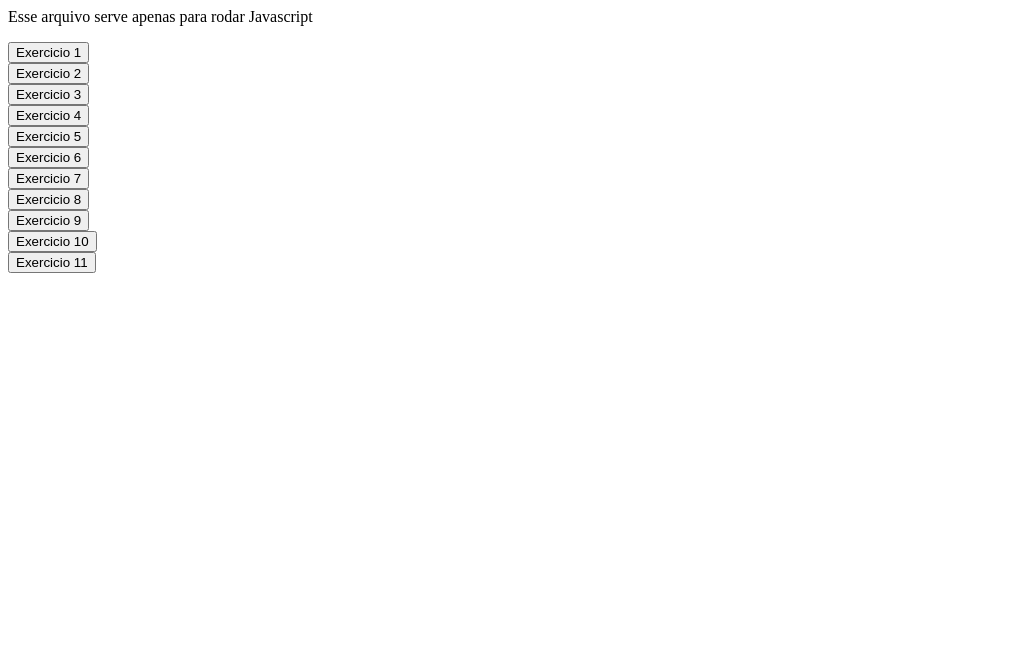
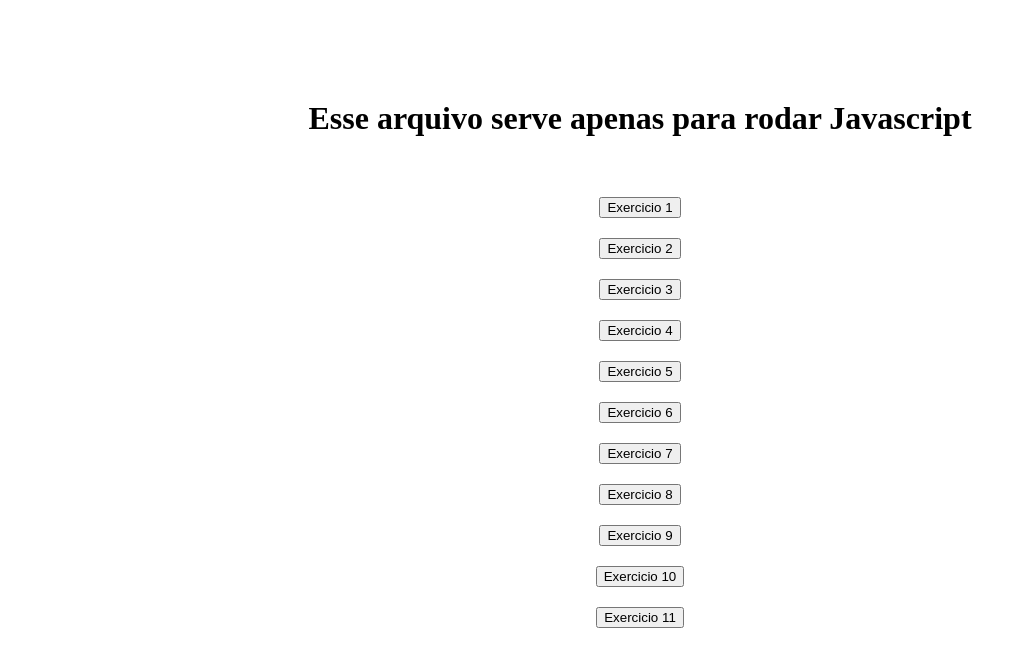
Before and after one commit to davi-sehnem/lista_ex_js, a plain HTML site: page index.html in a window 1280 px wide. Shown: the whole page, without its empty margins (0-1027 px from the left). Drawn offline with Linux system fonts and the light colour scheme.

Commit message:
add  - index

```diff
--- a/index.html
+++ b/index.html
@@ -3,40 +3,55 @@
     <meta charset="UTF-8">
     <meta name="viewport" content="width=device-width, initial-scale=1.0">
     <title>Introdução a Javascript</title>
+
+    <style>
+        .botao{
+            display: flex;
+            justify-content: center;
+            padding: 10px;
+        }
+        h1{
+            margin-top: 100px;
+            margin-bottom: 50px;
+            justify-content: center;
+            display: flex;
+        }
+    </style>
+
 </head>
 <body>
-        <p>Esse arquivo serve apenas para rodar Javascript</p>
-<div>
+        <h1>Esse arquivo serve apenas para rodar Javascript</h1>
+<div class="botao">
     <button onclick="Exercicio_1()">Exercicio 1</button>
 </div>
-<div>
+<div class="botao">
     <button onclick="Exercicio_2()">Exercicio 2</button>
 </div>
-<div>
+<div class="botao">
     <button onclick="Exercicio_3()">Exercicio 3</button>
 </div>
-<div>
+<div class="botao">
     <button onclick="Exercicio_4()">Exercicio 4</button>
 </div>
-<div>
+<div class="botao">
     <button onclick="Exercicio_5()">Exercicio 5</button>
 </div>
-<div>
+<div class="botao">
     <button onclick="Exercicio_6()">Exercicio 6</button>
 </div>
-<div>
+<div class="botao">
     <button onclick="Exercicio_7()">Exercicio 7</button>
 </div>
-<div>
+<div class="botao">
     <button onclick="Exercicio_8()">Exercicio 8</button>
 </div>
-<div>
+<div class="botao">
     <button onclick="Exercicio_9()">Exercicio 9</button>
 </div>
-<div>
+<div class="botao">
     <button onclick="Exercicio_10()">Exercicio 10</button>
 </div>
-<div>
+<div class="botao">
     <button onclick="Exercicio_11()">Exercicio 11</button>
 </div>
 
```
